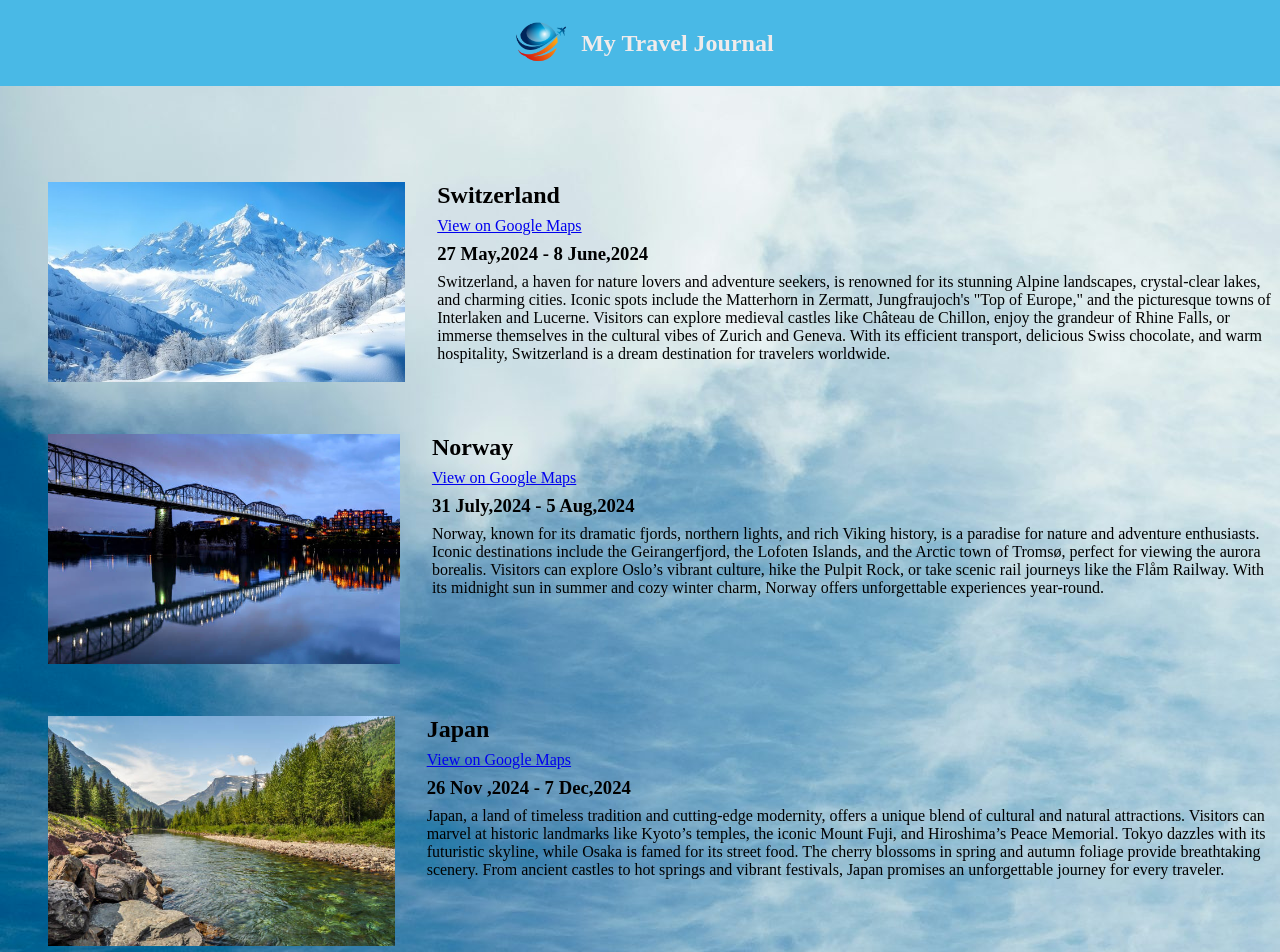
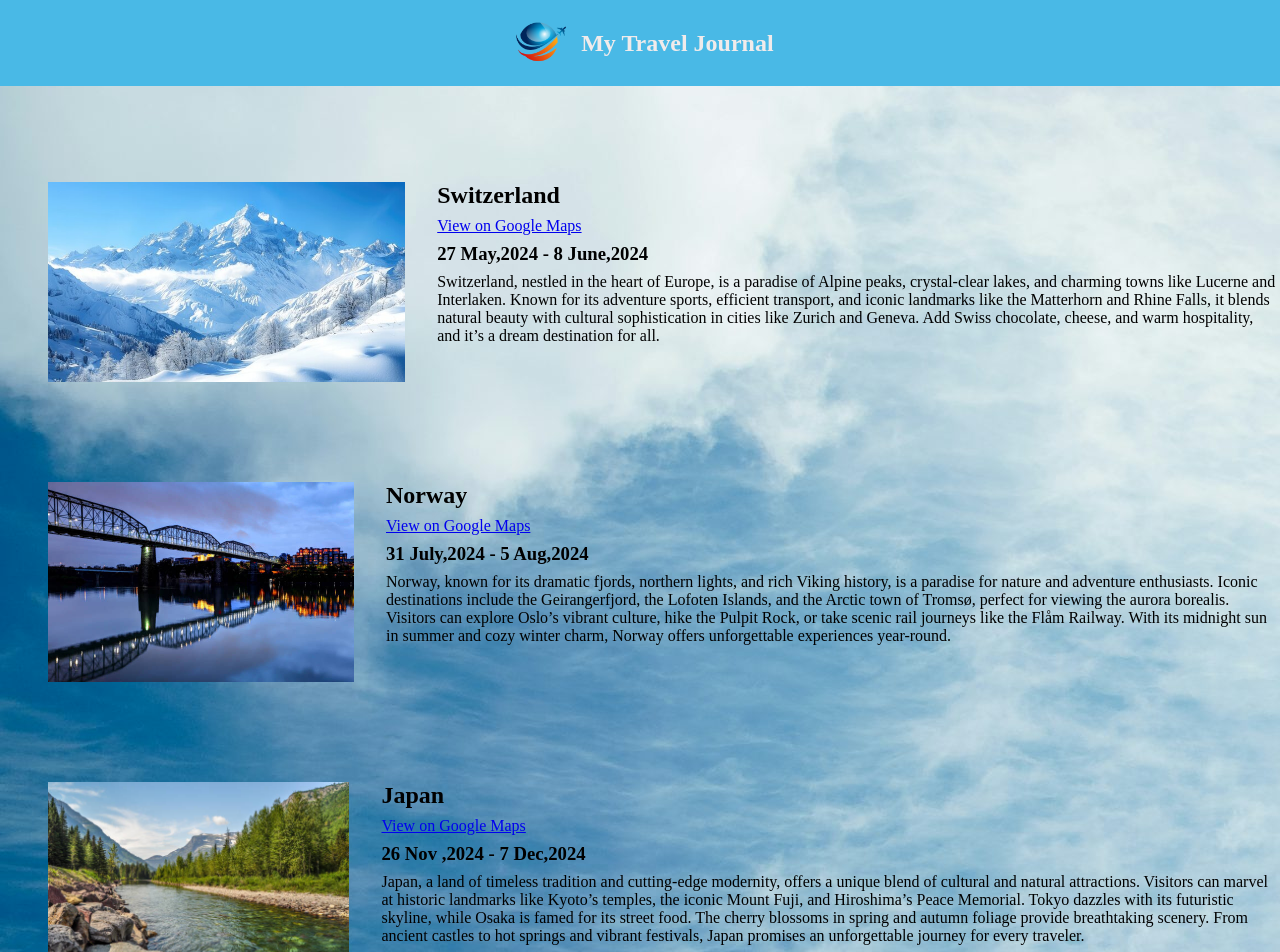
Before and after one commit to DIVYA-PAWAR-03/Travel-Journal, a React (Vite) app: page / in a window 1280 px wide. Shown: the top 952 px of the page. Built offline with nearby package versions, Linux system fonts and the light colour scheme.

Commit message:
used props

```diff
--- a/src/App.jsx
+++ b/src/App.jsx
@@ -9,8 +9,45 @@ function App() {
   return (
     <>
       <Header/>
-      <MainContainer />
+      <MainContainer
+      img={
+        {
+          src:"/images/mountain.jpg",
+          alt:"Mountain"
+         }}
+         city="Switzerland"
+         location="https://maps.google.com/maps?width=600&amp;height=400&amp;hl=en&amp;q=swizrland&amp;t=h&amp;z=14&amp;ie=UTF8&amp;iwloc=B&amp;output=embed"
+         dates="27 May,2024 - 8 June,2024"
+         description="Switzerland, nestled in the heart of Europe, is a paradise of Alpine peaks, crystal-clear lakes, and charming towns like Lucerne and Interlaken. Known for its adventure sports, efficient transport, and iconic landmarks like the Matterhorn and Rhine Falls, it blends natural beauty with cultural sophistication in cities like Zurich and Geneva. Add Swiss chocolate, cheese, and warm hospitality, and it’s a dream destination for all."
 
+
+
+      />
+      <MainContainer
+      img={
+        {
+          src:"/images/bridge.jpg",
+          alt:"bridge"
+         }}
+         city="Norway"
+         location="https://maps.google.com/maps?width=600&amp;height=400&amp;hl=en&amp;q=norway&amp;t=h&amp;z=14&amp;ie=UTF8&amp;iwloc=B&amp;output=embed"
+         dates="31 July,2024 - 5 Aug,2024"
+         description="Norway, known for its dramatic fjords, northern lights, and rich Viking history, is a paradise for nature and adventure enthusiasts. Iconic destinations include the Geirangerfjord, the Lofoten Islands, and the Arctic town of Tromsø, perfect for viewing the aurora borealis. Visitors can explore Oslo’s vibrant culture, hike the Pulpit Rock, or take scenic rail journeys like the Flåm Railway. With its midnight sun in summer and cozy winter charm, Norway offers unforgettable experiences year-round."
+       />
+
+      <MainContainer
+      img={{
+        src:"/images/river.jpg",
+        alt:"river"
+      }}
+      city="Japan"
+      location="https://www.google.com/maps/place/Mount+Fuji/@35.3606421,138.7170637,15z/data=!3m1!4b1!4m6!3m5!1s0x6019629a42fdc899:0xa6a1fcc916f3a4df!8m2!3d35.3606255!4d138.7273634!16zL20vMGNrczA?entry=ttuhttps://maps.google.com/maps?width=600&amp;height=400&amp;hl=en&amp;q=japan&amp;t=h&amp;z=14&amp;ie=UTF8&amp;iwloc=B&amp;output=embed"
+      dates="26 Nov ,2024 - 7 Dec,2024"
+      description="Japan, a land of timeless tradition and cutting-edge modernity, offers a unique blend of cultural and natural attractions. Visitors can marvel at historic landmarks like Kyoto’s temples, the iconic Mount Fuji, and Hiroshima’s Peace Memorial. Tokyo dazzles with its futuristic skyline, while Osaka is famed for its street food. The cherry blossoms in spring and autumn foliage provide breathtaking scenery. From ancient castles to hot springs and vibrant festivals, Japan promises an unforgettable journey for every traveler."
+
+
+
+      />
 
       <Footer/>
     </>
--- a/src/components/MainContainer.jsx
+++ b/src/components/MainContainer.jsx
@@ -1,25 +1,25 @@
 
 
-export default function MainContainer(){
+export default function MainContainer(props){
     return(
         <main>
 
                 <div className="container1">
                 <div >
-                    <img src="/images/mountain.jpg" alt="Mountain" className="image1" />
+                    <img src={props.img.src} alt={props.img.alt}className="image1" />
                 </div>
                 <div className="desc">
-                    <h2>Switzerland</h2>
-                    <a href="https://maps.google.com/maps?width=600&amp;height=400&amp;hl=en&amp;q=swizrland&amp;t=h&amp;z=14&amp;ie=UTF8&amp;iwloc=B&amp;output=embed">View on Google Maps</a>
-                    <h3>27 May,2024 - 8 June,2024</h3>
-                    <p className="para1">Switzerland, a haven for nature lovers and adventure seekers, is renowned for its stunning Alpine landscapes, crystal-clear lakes, and charming cities. Iconic spots include the Matterhorn in Zermatt, Jungfraujoch's "Top of Europe," and the picturesque towns of Interlaken and Lucerne. Visitors can explore medieval castles like Château de Chillon, enjoy the grandeur of Rhine Falls, or immerse themselves in the cultural vibes of Zurich and Geneva. With its efficient transport, delicious Swiss chocolate, and warm hospitality, Switzerland is a dream destination for travelers worldwide.</p>
+                    <h2>{props.city}</h2>
+                    <a href={props.location}>View on Google Maps</a>
+                    <h3>{props.dates}</h3>
+                    <p className="para1">{props.description}</p>
                 </div>
                 </div>
 
 
-                <div className="container2">
+                {/* <div className="container2">
                 <div >
-                    <img src="/images/bridge.jpg" alt="Mountain" className="image" />
+                    <img src="/images/bridge.jpg" alt="bridge" className="image" />
                 </div>
                 <div className="desc">
                     <h2>Norway</h2>
@@ -27,12 +27,12 @@ export default function MainContainer(){
                     <h3>31 July,2024 - 5 Aug,2024</h3>
                     <p className="para1">Norway, known for its dramatic fjords, northern lights, and rich Viking history, is a paradise for nature and adventure enthusiasts. Iconic destinations include the Geirangerfjord, the Lofoten Islands, and the Arctic town of Tromsø, perfect for viewing the aurora borealis. Visitors can explore Oslo’s vibrant culture, hike the Pulpit Rock, or take scenic rail journeys like the Flåm Railway. With its midnight sun in summer and cozy winter charm, Norway offers unforgettable experiences year-round.</p>
                 </div>
-                </div>
+                </div> */}
 
 
-                <div className="container3">
+                {/* <div className="container3">
                 <div >
-                    <img src="/images/river.jpg" alt="Mountain" className="image" />
+                    <img src="/images/river.jpg" alt="river" className="image" />
                 </div>
                 <div className="desc">
                     <h2>Japan</h2>
@@ -40,7 +40,7 @@ export default function MainContainer(){
                     <h3>26 Nov ,2024 - 7 Dec,2024</h3>
                     <p className="para1">Japan, a land of timeless tradition and cutting-edge modernity, offers a unique blend of cultural and natural attractions. Visitors can marvel at historic landmarks like Kyoto’s temples, the iconic Mount Fuji, and Hiroshima’s Peace Memorial. Tokyo dazzles with its futuristic skyline, while Osaka is famed for its street food. The cherry blossoms in spring and autumn foliage provide breathtaking scenery. From ancient castles to hot springs and vibrant festivals, Japan promises an unforgettable journey for every traveler.</p>
                 </div>
-                </div>
+                </div> */}
 
 
 
--- a/src/index.css
+++ b/src/index.css
@@ -8,7 +8,7 @@
 
 body{
   /* background-color: whitesmoke; */
-  background-image: url(../public/images/sky.jpeg);
+  background-image: url(/images/sky.jpeg);
 }
 .header .nav-bar{
     display: flex;
```
